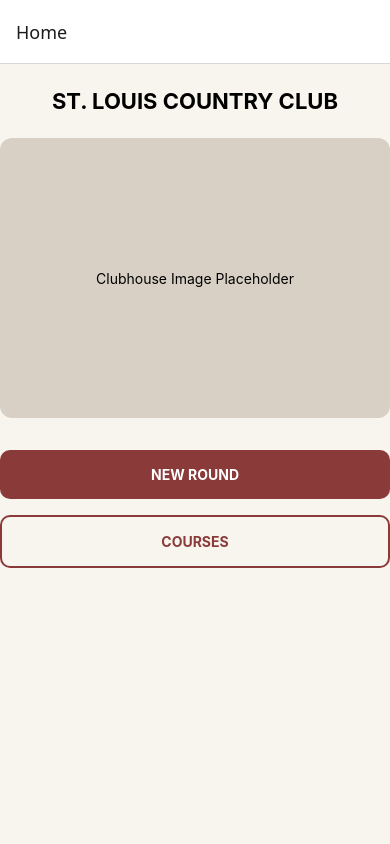
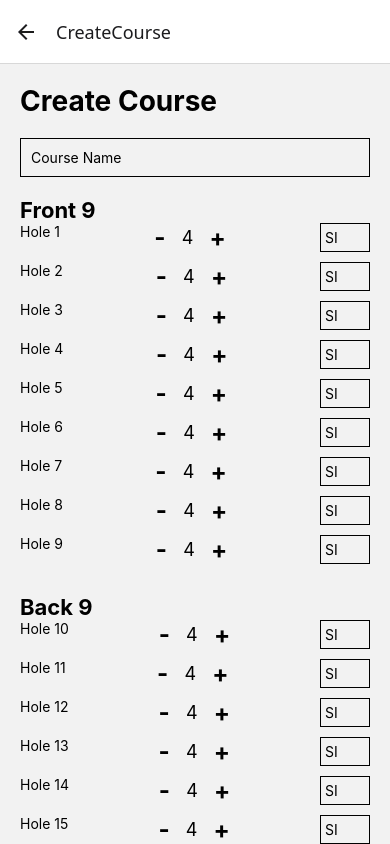
Before and after one commit to francisxaviercoughlin-del/Oceans11, a React Native app: screen /CreateCourse in a window 390 px wide. Built offline with nearby package versions, Linux system fonts and the light colour scheme.

Commit message:
Par stepper max par set to 5

```diff
--- /dev/null
+++ b/src/components/ParStepper.tsx
@@ -0,0 +1,23 @@
+
+import React from 'react';
+import { View, Text, TouchableOpacity, StyleSheet } from 'react-native';
+
+export default function ParStepper({ value, onChange }: any) {
+  return (
+    <View style={styles.row}>
+      <TouchableOpacity onPress={() => onChange(Math.max(3, value - 1))}>
+        <Text style={styles.btn}>-</Text>
+      </TouchableOpacity>
+      <Text style={styles.value}>{value}</Text>
+      <TouchableOpacity onPress={() => onChange(Math.min(5, value + 1))}>
+        <Text style={styles.btn}>+</Text>
+      </TouchableOpacity>
+    </View>
+  );
+}
+
+const styles = StyleSheet.create({
+  row:{flexDirection:'row',alignItems:'center',gap:12},
+  btn:{fontSize:24,fontWeight:'700'},
+  value:{fontSize:18,minWidth:20,textAlign:'center'}
+});
--- a/src/navigation/AppNavigator.tsx
+++ b/src/navigation/AppNavigator.tsx
@@ -1,18 +1,21 @@
+
 import React from 'react';
 import { NavigationContainer } from '@react-navigation/native';
 import { createNativeStackNavigator } from '@react-navigation/native-stack';
 import HomeScreen from '../screens/HomeScreen';
 import CoursesScreen from '../screens/CoursesScreen';
+import CreateCourseScreen from '../screens/CreateCourseScreen';
 
-const Stack = createNativeStackNavigator();
+const Stack=createNativeStackNavigator();
 
-export default function AppNavigator() {
-  return (
-    <NavigationContainer>
-      <Stack.Navigator>
-        <Stack.Screen name="Home" component={HomeScreen} />
-        <Stack.Screen name="Courses" component={CoursesScreen} />
-      </Stack.Navigator>
-    </NavigationContainer>
-  );
+export default function AppNavigator(){
+ return(
+  <NavigationContainer>
+   <Stack.Navigator>
+    <Stack.Screen name="Home" component={HomeScreen}/>
+    <Stack.Screen name="Courses" component={CoursesScreen}/>
+    <Stack.Screen name="CreateCourse" component={CreateCourseScreen}/>
+   </Stack.Navigator>
+  </NavigationContainer>
+ );
 }
--- a/src/screens/CoursesScreen.tsx
+++ b/src/screens/CoursesScreen.tsx
@@ -1,27 +1,17 @@
+
 import React from 'react';
-import { SafeAreaView, StyleSheet, Text, TouchableOpacity } from 'react-native';
-import { Colors } from '../theme/colors';
+import { SafeAreaView, Text, TouchableOpacity } from 'react-native';
 
-export default function CoursesScreen() {
+export default function CoursesScreen({navigation}:any){
   return (
-    <SafeAreaView style={styles.container}>
-      <Text style={styles.title}>Courses</Text>
-
-      <TouchableOpacity style={styles.courseRow}><Text>Bellerive Country Club</Text></TouchableOpacity>
-      <TouchableOpacity style={styles.courseRow}><Text>St. Louis Country Club</Text></TouchableOpacity>
-      <TouchableOpacity style={styles.courseRow}><Text>Old Warson Country Club</Text></TouchableOpacity>
-
-      <TouchableOpacity style={styles.createButton}>
-        <Text style={styles.createButtonText}>CREATE COURSE</Text>
+    <SafeAreaView style={{padding:20}}>
+      <Text style={{fontSize:28,fontWeight:'700'}}>Courses</Text>
+      <TouchableOpacity
+        onPress={()=>navigation.navigate('CreateCourse')}
+        style={{marginTop:20,padding:16,backgroundColor:'#8B3A3A'}}
+      >
+        <Text style={{color:'white'}}>CREATE COURSE</Text>
       </TouchableOpacity>
     </SafeAreaView>
   );
 }
-
-const styles = StyleSheet.create({
-  container: { flex: 1, backgroundColor: Colors.background, padding: 24 },
-  title: { fontSize: 28, fontWeight: '700', marginBottom: 24 },
-  courseRow: { backgroundColor: '#FFFFFF', padding: 18, borderRadius: 8, marginBottom: 12 },
-  createButton: { marginTop: 24, backgroundColor: Colors.primary, padding: 16, borderRadius: 10, alignItems: 'center' },
-  createButtonText: { color: '#FFFFFF', fontWeight: '700' },
-});
--- /dev/null
+++ b/src/screens/CreateCourseScreen.tsx
@@ -0,0 +1,74 @@
+
+import React, { useMemo, useState } from 'react';
+import { ScrollView, View, Text, TextInput, TouchableOpacity } from 'react-native';
+import ParStepper from '../components/ParStepper';
+
+export default function CreateCourseScreen() {
+  const [name,setName] = useState('');
+  const [holes,setHoles] = useState(
+    Array.from({length:18},(_,i)=>({
+      hole:i+1,
+      par:4,
+      strokeIndex:''
+    }))
+  );
+
+  const updatePar=(idx:number,val:number)=>{
+    const h=[...holes]; h[idx].par=val; setHoles(h);
+  };
+
+  const updateSI=(idx:number,val:string)=>{
+    const h=[...holes]; h[idx].strokeIndex=val; setHoles(h);
+  };
+
+  const valid = useMemo(()=>{
+    const sis=holes.map(h=>h.strokeIndex);
+    if(!name.trim()) return false;
+    if(sis.some(s=>!s)) return false;
+    const nums=sis.map(Number);
+    if(nums.some(n=>n<1 || n>18)) return false;
+    return new Set(nums).size===18;
+  },[name,holes]);
+
+  const renderRange=(start:number,end:number)=> (
+    holes.slice(start,end).map((h,idx)=>(
+      <View key={h.hole} style={{flexDirection:'row',justifyContent:'space-between',marginBottom:10}}>
+        <Text>Hole {h.hole}</Text>
+        <ParStepper value={h.par} onChange={(v:number)=>updatePar(start+idx,v)} />
+        <TextInput
+          value={h.strokeIndex}
+          onChangeText={(t)=>updateSI(start+idx,t)}
+          keyboardType="numeric"
+          placeholder="SI"
+          style={{borderWidth:1,width:50,padding:4}}
+        />
+      </View>
+    ))
+  );
+
+  return (
+    <ScrollView contentContainerStyle={{padding:20}}>
+      <Text style={{fontSize:28,fontWeight:'700'}}>Create Course</Text>
+      <TextInput
+        placeholder="Course Name"
+        value={name}
+        onChangeText={setName}
+        style={{borderWidth:1,padding:10,marginVertical:20}}
+      />
+
+      <Text style={{fontSize:22,fontWeight:'700'}}>Front 9</Text>
+      {renderRange(0,9)}
+
+      <Text style={{fontSize:22,fontWeight:'700',marginTop:20}}>Back 9</Text>
+      {renderRange(9,18)}
+
+      <TouchableOpacity
+        disabled={!valid}
+        onPress={()=>console.log({name,holes})}
+        style={{backgroundColor: valid ? '#8B3A3A':'#999',padding:16,marginTop:20}}
+      >
+        <Text style={{color:'white',textAlign:'center'}}>SAVE COURSE</Text>
+      </TouchableOpacity>
+    </ScrollView>
+  );
+}
--- a/src/screens/HomeScreen.tsx
+++ b/src/screens/HomeScreen.tsx
@@ -1,36 +1,81 @@
 import React from 'react';
-import { SafeAreaView, StyleSheet, Text, TouchableOpacity, View } from 'react-native';
-import { Colors } from '../theme/colors';
+import {
+  SafeAreaView,
+  StyleSheet,
+  Text,
+  TouchableOpacity,
+  View,
+} from 'react-native';
 
 export default function HomeScreen({ navigation }: any) {
   return (
     <SafeAreaView style={styles.container}>
-      <Text style={styles.logo}>ST. LOUIS COUNTRY CLUB</Text>
+      <Text style={styles.logo}>
+        ST. LOUIS COUNTRY CLUB
+      </Text>
 
       <View style={styles.hero}>
         <Text>Clubhouse Image Placeholder</Text>
       </View>
 
       <TouchableOpacity style={styles.primaryButton}>
-        <Text style={styles.primaryButtonText}>NEW ROUND</Text>
+        <Text style={styles.primaryButtonText}>
+          NEW ROUND
+        </Text>
       </TouchableOpacity>
 
       <TouchableOpacity
         style={styles.secondaryButton}
         onPress={() => navigation.navigate('Courses')}
       >
-        <Text style={styles.secondaryButtonText}>COURSES</Text>
+        <Text style={styles.secondaryButtonText}>
+          COURSES
+        </Text>
       </TouchableOpacity>
     </SafeAreaView>
   );
 }
 
 const styles = StyleSheet.create({
-  container: { flex: 1, backgroundColor: Colors.background, padding: 24 },
-  logo: { fontSize: 22, fontWeight: '700', textAlign: 'center', marginVertical: 24 },
-  hero: { height: 280, backgroundColor: Colors.border, borderRadius: 12, justifyContent: 'center', alignItems: 'center', marginBottom: 32 },
-  primaryButton: { backgroundColor: Colors.primary, paddingVertical: 16, borderRadius: 10, alignItems: 'center', marginBottom: 16 },
-  secondaryButton: { borderWidth: 2, borderColor: Colors.primary, paddingVertical: 16, borderRadius: 10, alignItems: 'center' },
-  primaryButtonText: { color: Colors.white, fontWeight: '700' },
-  secondaryButtonText: { color: Colors.primary, fontWeight: '700' },
+  container: {
+    flex: 1,
+    backgroundColor: '#F8F5EF',
+    padding: 24,
+  },
+  logo: {
+    fontSize: 22,
+    fontWeight: '700',
+    textAlign: 'center',
+    marginVertical: 24,
+  },
+  hero: {
+    height: 280,
+    backgroundColor: '#D8D0C5',
+    borderRadius: 12,
+    justifyContent: 'center',
+    alignItems: 'center',
+    marginBottom: 32,
+  },
+  primaryButton: {
+    backgroundColor: '#8B3A3A',
+    paddingVertical: 16,
+    borderRadius: 10,
+    alignItems: 'center',
+    marginBottom: 16,
+  },
+  secondaryButton: {
+    borderWidth: 2,
+    borderColor: '#8B3A3A',
+    paddingVertical: 16,
+    borderRadius: 10,
+    alignItems: 'center',
+  },
+  primaryButtonText: {
+    color: '#FFFFFF',
+    fontWeight: '700',
+  },
+  secondaryButtonText: {
+    color: '#8B3A3A',
+    fontWeight: '700',
+  },
 });
--- a/src/theme/colors.ts
+++ /dev/null
@@ -1,8 +0,0 @@
-export const Colors = {
-  background: '#F8F5EF',
-  primary: '#8B3A3A',
-  charcoal: '#2F2F2F',
-  gold: '#C7A86C',
-  border: '#D8D0C5',
-  white: '#FFFFFF',
-};
--- a/src/theme/typography.ts
+++ /dev/null
@@ -1,6 +0,0 @@
-export const Typography = {
-  title: { fontSize: 28, fontWeight: '700' as const },
-  sectionHeader: { fontSize: 20, fontWeight: '600' as const },
-  body: { fontSize: 16 },
-  button: { fontSize: 16, fontWeight: '700' as const },
-};
```
Also changed, not shown: src/models/Course.ts (added, +11 -0 lines).
